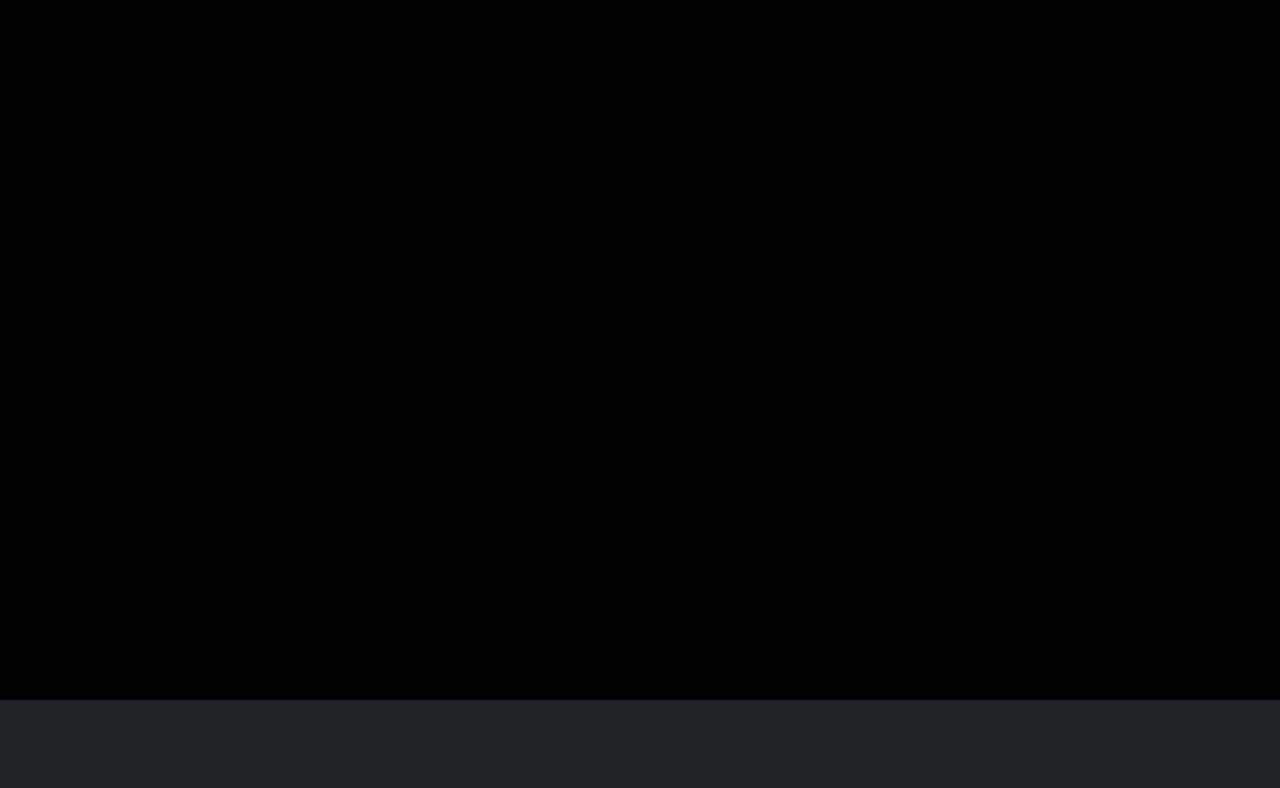
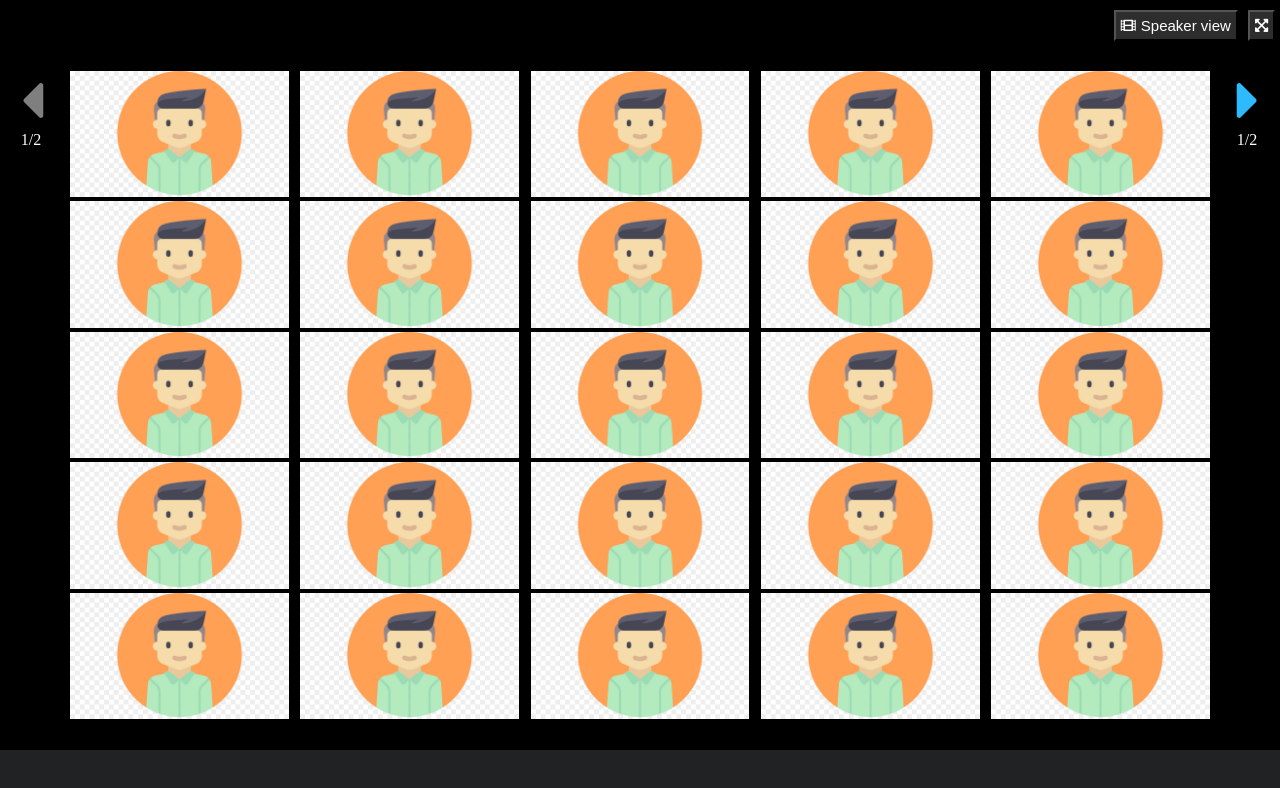
Before and after one commit to Giuseppe0197/html-css-zoom, a plain HTML site: page index.html in a window 1280 px wide. Drawn offline with Linux system fonts and the light colour scheme.

Commit message:
inserimento immagini

```diff
--- a/css/style.css
+++ b/css/style.css
@@ -8,13 +8,68 @@
 /* sezione principale */
 
 main {
-    height: calc(100vh - 100px);
+    height: calc(100vh - 50px);
     background-color: black;
+}
+
+/* icone in alto a destra */
+
+.bottoni {
+    display: flex;
+    justify-content: flex-end;
+}
+
+.bottoni button {
+    background-color: #2D2D2D;
+    color: white;
+    font-size: 15px;
+    padding: 5px 5px;
+    margin: 10px 5px 30px;
+}
+
+.fa-film {
+    padding-right: 5px;
+}
+
+/* sezione centrale con flex */
+
+.flex-container {
+    display: flex;
+    justify-content: space-evenly;
+}
+
+.fa-caret-left {
+    color: #7F7F7F;
+    font-size: 60px;
+}
+
+.fa-caret-right {
+    color: #2EBAFF;
+    font-size: 60px;
+}
+
+.flex-item p {
+    color: white;
+}
+
+.colonna-centro {
+    display: flex;
+    justify-content: space-around;
+    flex-wrap: wrap;
+    width: 90%;
+}
+
+.colonna-centro div {
+    width: 19%;
+}
+
+.colonna-centro div img {
+    max-width: 100%;
 }
 
 /* footer */
 
 footer {
-    height: 100px;
+    height: 50px;
     background-color: #202223;
 }
--- a/index.html
+++ b/index.html
@@ -14,6 +14,186 @@
 
     <main>
 
+        <div class="bottoni">
+
+            <button><i class="fas fa-film"></i>Speaker view</button>
+
+            <button><i class="fas fa-expand-arrows-alt"></i></button>
+
+        </div>
+
+        <div class="flex-container">
+
+            <div class="flex-item colonna-sinistra">
+
+                <i class="fas fa-caret-left"></i>
+                <p>1/2</p>
+
+            </div>
+
+            <div class="flex-item colonna-centro">
+
+                <div>
+
+                    <img src="img/avatar.jpg" alt="">
+
+                </div>
+
+                <div>
+
+                    <img src="img/avatar.jpg" alt="">
+
+                </div>
+
+                <div>
+
+                    <img src="img/avatar.jpg" alt="">
+
+                </div>
+
+                <div>
+
+                    <img src="img/avatar.jpg" alt="">
+
+                </div>
+
+                <div>
+
+                    <img src="img/avatar.jpg" alt="">
+
+                </div>
+
+                <div>
+
+                    <img src="img/avatar.jpg" alt="">
+
+                </div>
+
+                <div>
+
+                    <img src="img/avatar.jpg" alt="">
+
+                </div>
+
+                <div>
+
+                    <img src="img/avatar.jpg" alt="">
+
+                </div>
+
+                <div>
+
+                    <img src="img/avatar.jpg" alt="">
+
+                </div>
+
+                <div>
+
+                    <img src="img/avatar.jpg" alt="">
+
+                </div>
+
+                <div>
+
+                    <img src="img/avatar.jpg" alt="">
+
+                </div>
+
+                <div>
+
+                    <img src="img/avatar.jpg" alt="">
+
+                </div>
+
+                <div>
+
+                    <img src="img/avatar.jpg" alt="">
+
+                </div>
+
+                <div>
+
+                    <img src="img/avatar.jpg" alt="">
+
+                </div>
+
+                <div>
+
+                    <img src="img/avatar.jpg" alt="">
+
+                </div>
+
+                <div>
+
+                    <img src="img/avatar.jpg" alt="">
+
+                </div>
+
+                <div>
+
+                    <img src="img/avatar.jpg" alt="">
+
+                </div>
+
+                <div>
+
+                    <img src="img/avatar.jpg" alt="">
+
+                </div>
+
+                <div>
+
+                    <img src="img/avatar.jpg" alt="">
+
+                </div>
+
+                <div>
+
+                    <img src="img/avatar.jpg" alt="">
+
+                </div>
+
+                <div>
+
+                    <img src="img/avatar.jpg" alt="">
+
+                </div>
+
+                <div>
+
+                    <img src="img/avatar.jpg" alt="">
+
+                </div>
+
+                <div>
+
+                    <img src="img/avatar.jpg" alt="">
+
+                </div>
+
+                <div>
+
+                    <img src="img/avatar.jpg" alt="">
+
+                </div>
+
+                <div>
+
+                    <img src="img/avatar.jpg" alt="">
+
+                </div>
+
+            </div>
+
+            <div class="flex-item colonna-destra">
+
+                <i class="fas fa-caret-right"></i>
+                <p>1/2</p>
+
+            </div>
+
+        </div>
+
     </main>
 
     <!-- footer con icone varie -->
```
